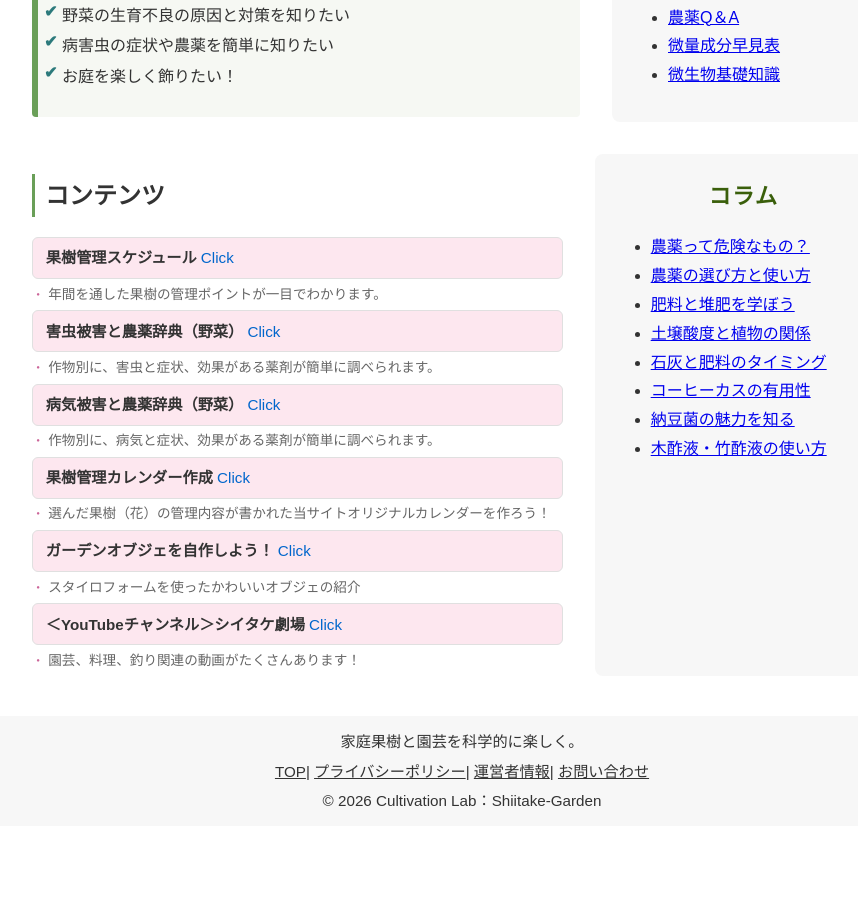
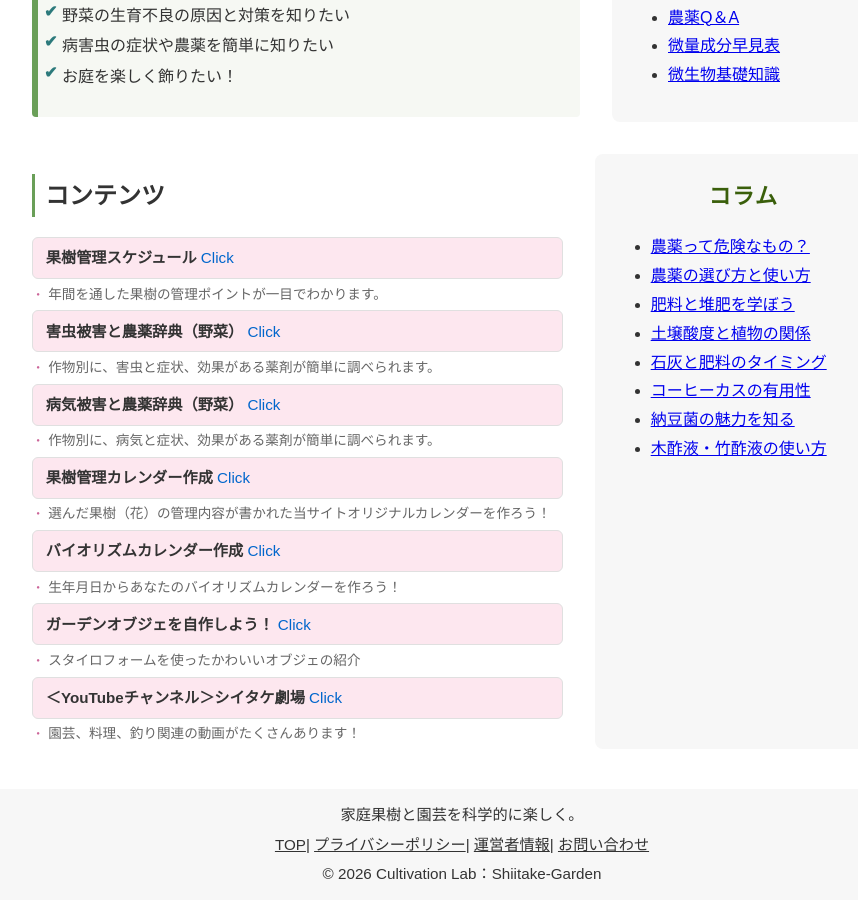
Before and after one commit to shiitake-garden/shiitake-garden.github.io, a Jekyll site: the page built from index.html, in a window 1280 px wide and 900 px high, scrolled down 655 px. Shown: the whole window, without its empty margins (178-1036 px from the left). Built offline with Jekyll 4.4.1, drawn with Linux system fonts in a browser that asks for light colours; before the commit the page ends 1481 px from its top, so only the background shows below that.

Commit message:
Update index.html

```diff
--- a/index.html
+++ b/index.html
@@ -54,6 +54,8 @@
     <p class="item-desc">作物別に、病気と症状、効果がある薬剤が簡単に調べられます。</p>
     <li><a href="/contents/calendar/plantcalendar.html"><strong>果樹管理カレンダー作成 </strong><span>Click</span></a></li>
     <p class="item-desc">選んだ果樹（花）の管理内容が書かれた当サイトオリジナルカレンダーを作ろう！</p>
+    <li><a href="/contents/calendar/biocalendar.html"><strong>バイオリズムカレンダー作成 </strong><span>Click</span></a></li>
+    <p class="item-desc">生年月日からあなたのバイオリズムカレンダーを作ろう！</p>
     <li><a href="/zoukei.html"><strong>ガーデンオブジェを自作しよう！ </strong><span>Click</span></a></li>
     <p class="item-desc">スタイロフォームを使ったかわいいオブジェの紹介</p>
     <li><a href="https://www.youtube.com/channel/UCrtw70zncgFarJrSXo7ztjg"><strong>＜YouTubeチャンネル＞シイタケ劇場 </strong><span>Click</span></a></li>
```
